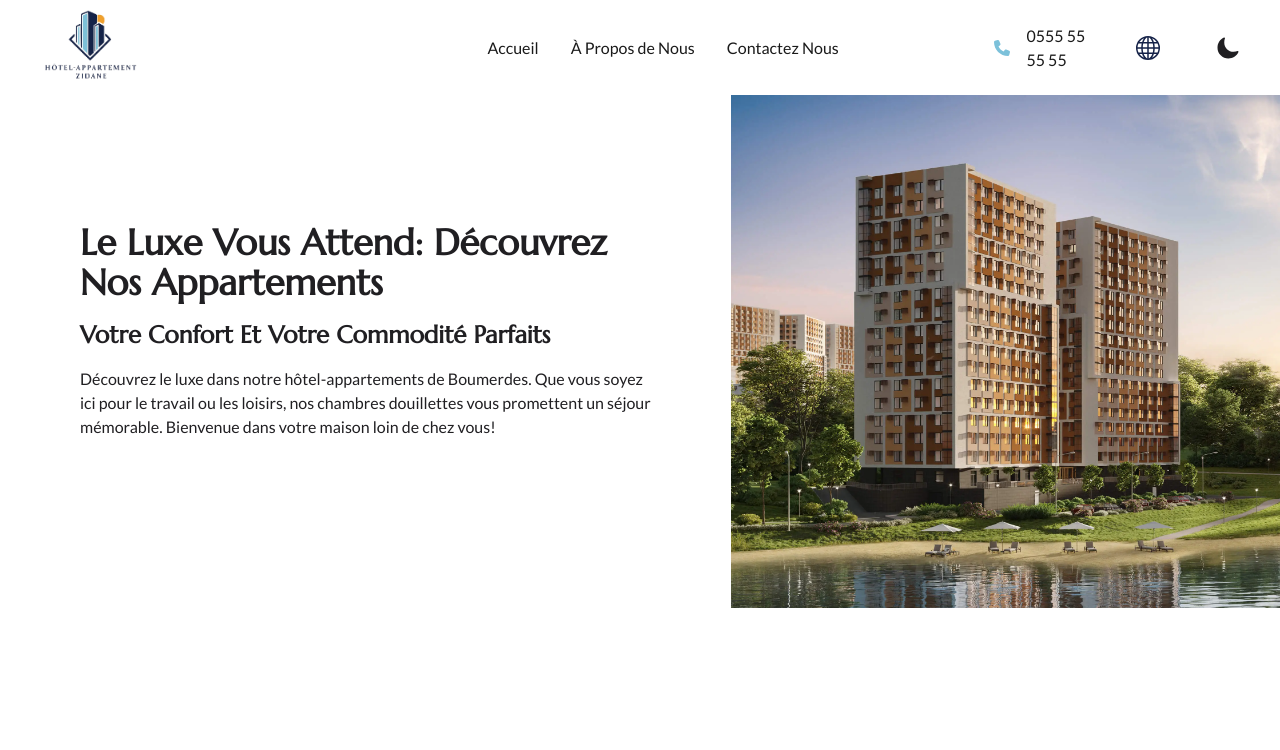
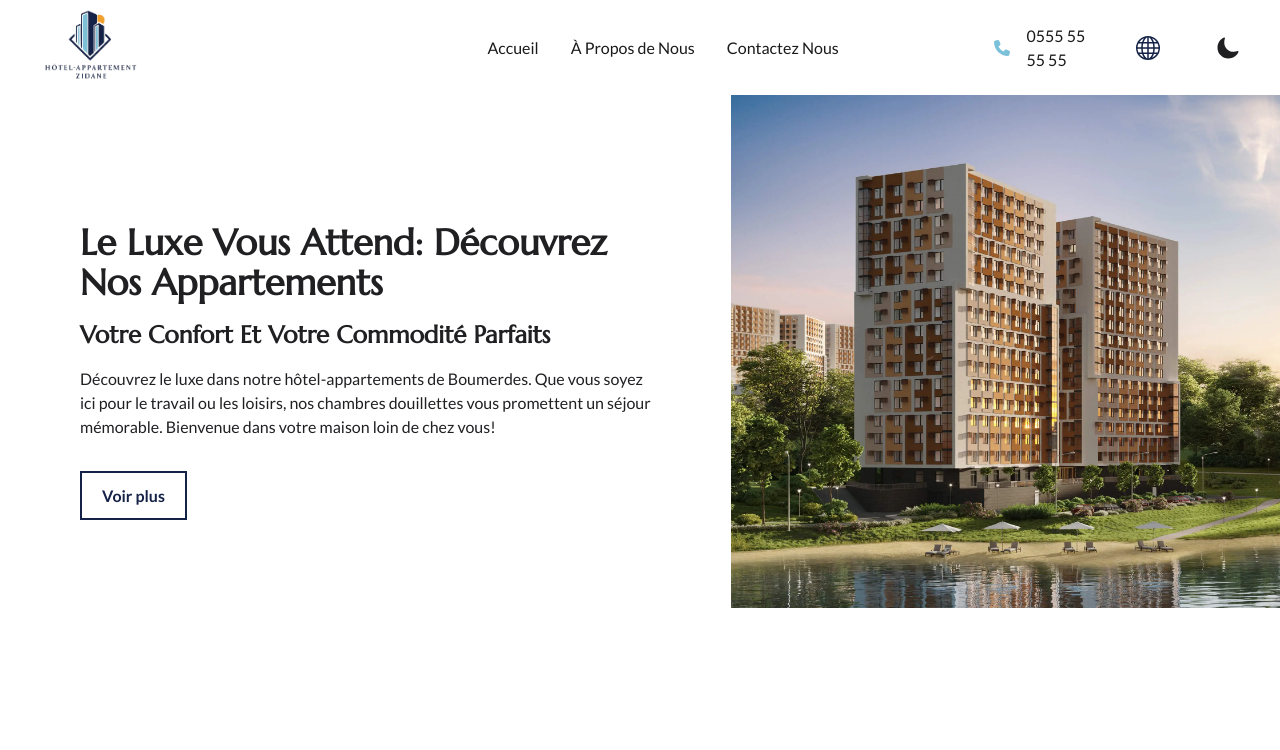
Before and after one commit to KamelMesbahi13/hotel, a React (Vite) app: page / in a window 1280 px wide. Shown: the top 750 px of the page. Built offline with nearby package versions, Linux system fonts and the light colour scheme.

Commit message:
adding dark mode commit

```diff
--- a/src/Components/Home/Apartments/Apartments.jsx
+++ b/src/Components/Home/Apartments/Apartments.jsx
@@ -151,7 +151,7 @@ const Apartments = () => {
                     <div>
                       <div className="textRight">
                         <Link to={item.link} onClick={handleLinkClick}>
-                          <button className="relative cursor-pointer px-4 py-2 font-bold duration-300 hover:bg-secondColor hover:-translate-y-2 hover:text-white bg-white border-[10px] rounded-[3rem] bottom-4 border-backgroundColor text-mainColor">
+                          <button className="relative cursor-pointer px-4 py-2 font-bold duration-300 hover:bg-secondColor hover:-translate-y-2 hover:text-white bg-white dark:border-[10px] border-2 shadow-xl rounded-[3rem] bottom-4 border-backgroundColor text-mainColor">
                             {item.button}
                           </button>
                         </Link>
--- a/src/index.css
+++ b/src/index.css
@@ -49,6 +49,28 @@ body.arabic {
 }
 
 .button {
+  appearance: none;
+  background-color: transparent;
+  border: 2px solid var(--main);
+  color: var(--main);
+  cursor: pointer;
+  display: inline-block;
+  font-size: 16px;
+  font-weight: 600;
+  line-height: normal;
+  margin: 0;
+  outline: none;
+  padding: 13px 20px 13px;
+  text-align: center;
+  text-decoration: none;
+  transition: all 300ms cubic-bezier(0.23, 1, 0.32, 1);
+  user-select: none;
+  -webkit-user-select: none;
+  touch-action: manipulation;
+  will-change: transform;
+}
+
+.button.dark {
   appearance: none;
   background-color: transparent;
   border: 2px solid var(--textColor);
@@ -238,12 +260,9 @@ body.arabic {
 
 @layer components {
   body {
-    @apply bg-white text-backgroundColor font-main h-[1000rem];
+    @apply dark:bg-backgroundColor dark:text-white bg-white text-backgroundColor font-main h-[1000rem];
   }
 
-  body.dark {
-    @apply dark:bg-backgroundColor dark:text-textColor;
-  }
   p,
   a {
     @apply text-sm md:text-base;
```
